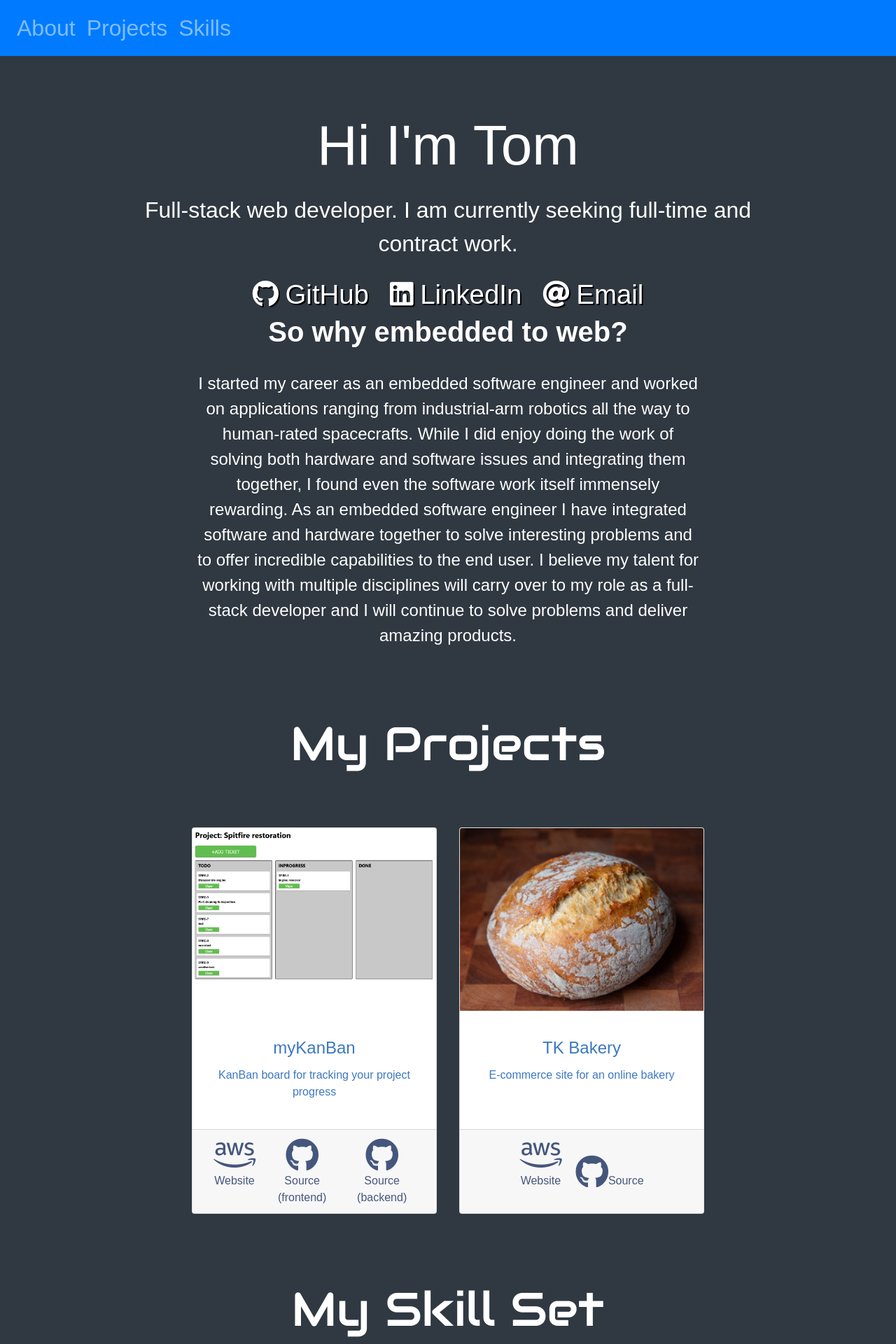
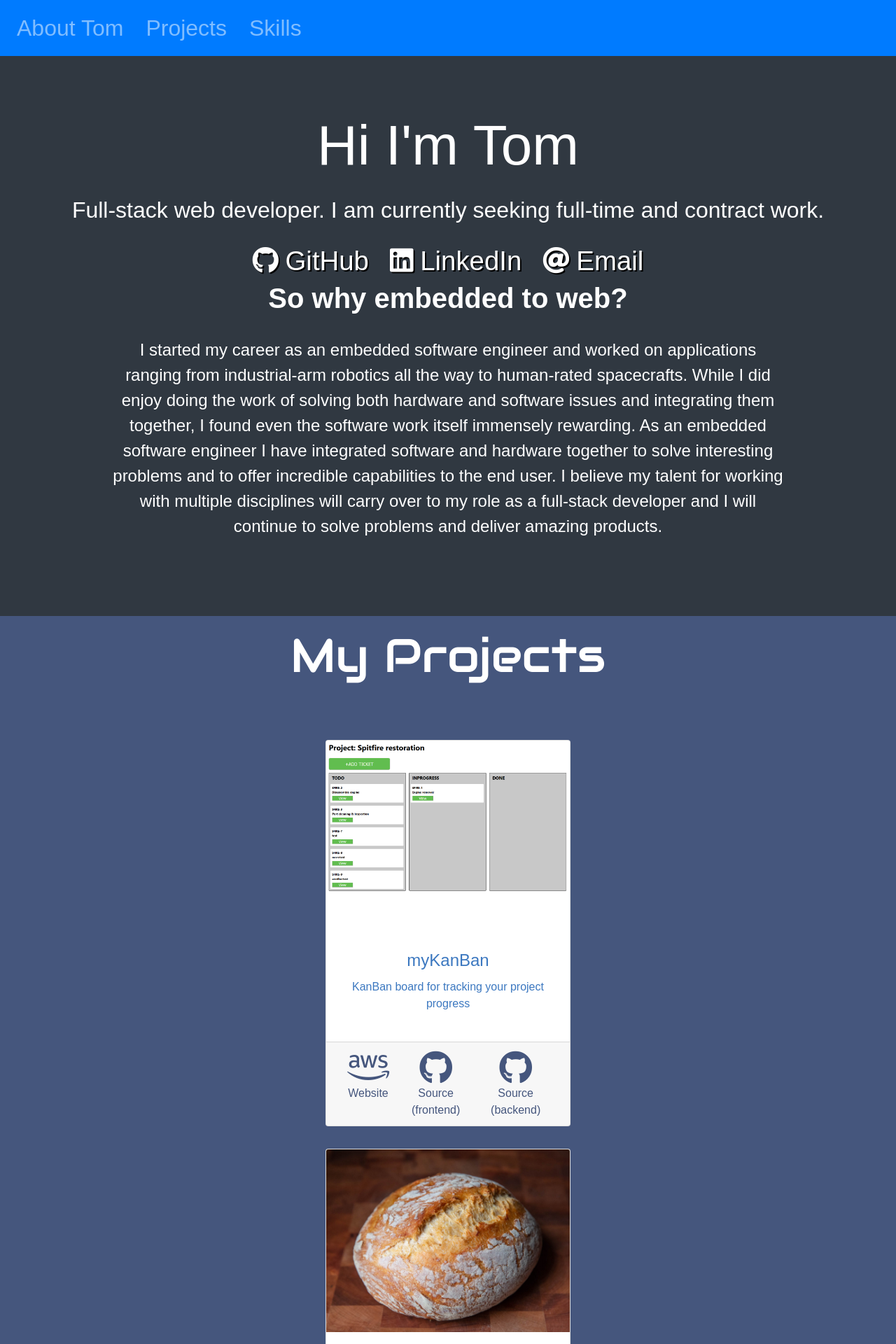
Before and after one commit to teekaygithub/teekaygithub.github.io, a React (Create React App) app: page / in a window 1280 px wide. Shown: the top 1920 px of the page at 70% size. Built offline with nearby package versions, Linux system fonts and the light colour scheme.

Commit message:
Navbar collapse button on mobile screens. Stacked the project cards vertically. Added slide-in animations.

```diff
--- a/public/index.html
+++ b/public/index.html
@@ -1,19 +1,28 @@
 <!DOCTYPE html>
 <html lang="en">
+
 <head>
   <meta charset="utf-8" />
   <meta name="viewport" content="width=device-width, initial-scale=1" />
   <meta name="theme-color" content="#000000" />
-    <meta
-      name="description"
-      content="Web site created using create-react-app"
-    />
+  <meta name="description" content="Web site created using create-react-app" />
   <link rel="stylesheet" href="https://maxcdn.bootstrapcdn.com/bootstrap/4.5.2/css/bootstrap.min.css" />
   <link rel="stylesheet" href="https://cdnjs.cloudflare.com/ajax/libs/font-awesome/5.15.1/css/all.min.css" />
   <link rel="stylesheet" href="https://fonts.googleapis.com/css?family=Audiowide">
   <title>React App</title>
 </head>
+
 <body>
   <div id="root"></div>
+
+  <!-- jQuery library -->
+  <script src="https://cdn.jsdelivr.net/npm/jquery@3.6.0/dist/jquery.slim.min.js"></script>
+
+  <!-- Popper JS -->
+  <script src="https://cdn.jsdelivr.net/npm/popper.js@1.16.1/dist/umd/popper.min.js"></script>
+
+  <!-- Latest compiled JavaScript -->
+  <script src="https://cdn.jsdelivr.net/npm/bootstrap@4.6.1/dist/js/bootstrap.bundle.min.js"></script>
 </body>
+
 </html>
--- a/src/MyKanBan.js
+++ b/src/MyKanBan.js
@@ -2,7 +2,7 @@ import React from 'react';
 
 function MyKanBan() {
     return (
-        <div className="card mx-3 my-3" id="project-card">
+        <div className="card project-card mx-auto my-3">
             <div id="project-card-image">
                 <img src="../mykanban.png" className="card-img-top img-fluid" />
             </div>
--- a/src/Navbar.js
+++ b/src/Navbar.js
@@ -4,9 +4,15 @@ function Navbar() {
     return (
         <header>
             <nav className="navbar navbar-dark navbar-expand-sm bg-primary">
+
+                <button className="navbar-toggler" type="button" data-toggle="collapse" data-target="#collapsibleNavbar">
+                    <span className="navbar-toggler-icon"></span>
+                </button>
+
+                <div className="collapse navbar-collapse" id="collapsibleNavbar">
                     <ul className="navbar-nav">
                         <li className="nav-item">
-                    <a className="nav-link" href="#about">About</a>
+                            <a className="nav-link" href="#about">About Tom</a>
                         </li>
                         <li className="nav-item">
                             <a className="nav-link" href="#projects">Projects</a>
@@ -15,6 +21,7 @@ function Navbar() {
                             <a className="nav-link" href="#skills">Skills</a>
                         </li>
                     </ul>
+                </div>
             </nav>
         </header>
     );
--- a/src/Projects.js
+++ b/src/Projects.js
@@ -5,10 +5,10 @@ import TkBakery from './TkBakery';
 function Projects() {
     return (
         <>
-            <section>
-                <div className="container-fluid">
+            <section id="projects">
+                <div className="container-fluid" id="projects-container">
                     <h1 className="my-5 py-3" id="section-heading">My Projects</h1>
-                    <div className="row justify-content-center">
+                    <div className="row flex-column justify-content-center">
                         <MyKanBan></MyKanBan>
                         <TkBakery></TkBakery>
                     </div>
--- a/src/TkBakery.js
+++ b/src/TkBakery.js
@@ -2,7 +2,7 @@ import React from 'react';
 
 function TkBakery() {
     return (
-        <div className="card mx-3 my-3" id="project-card">
+        <div className="card project-card mx-auto my-3">
             <div id="project-card-image">
                 <img src="../kneadbread.jpg" className="card-img-top img-fluid" alt="TK Bakery" />
             </div>
--- a/src/style.css
+++ b/src/style.css
@@ -11,14 +11,21 @@ nav {
 	font-size: 2rem;
 }
 
+nav li {
+	margin-right: 1rem;
+}
+
 section {
 	margin: 0 auto 5rem;
-	width: 75%;
 }
 
 /* About section */
 #about {
 	min-height: 80vh;
+	animation-name: slidein;
+	animation-duration: 1s;
+	animation-timing-function: ease;
+	animation-direction: normal;
 }
 
 #about a {
@@ -63,15 +70,34 @@ section {
 }
 
 /* Project section */
-#projects {
+#projects-container {
     background-color: #45567d;
 }
 
-#project-card {
+.project-card {
     max-width: 350px;
     color: #3c78c0;
     min-height: 400px;
     flex: 1 0 auto;
+	transition: all ease-in 2s;
+	animation-name: slidein;
+	animation-duration: 1s;
+	animation-timing-function: ease;
+	animation-delay: 0;
+	animation-iteration-count: initial;
+	animation-direction: alternate;
+}
+
+@keyframes slidein {
+	from {
+		opacity: 0%;
+		translate: -50%;
+	}
+
+	to {
+		opacity: 100%;
+		translate: 0;
+	}
 }
 
 .card-body {
```
Lines whose indentation alone changed are shown as unchanged.
